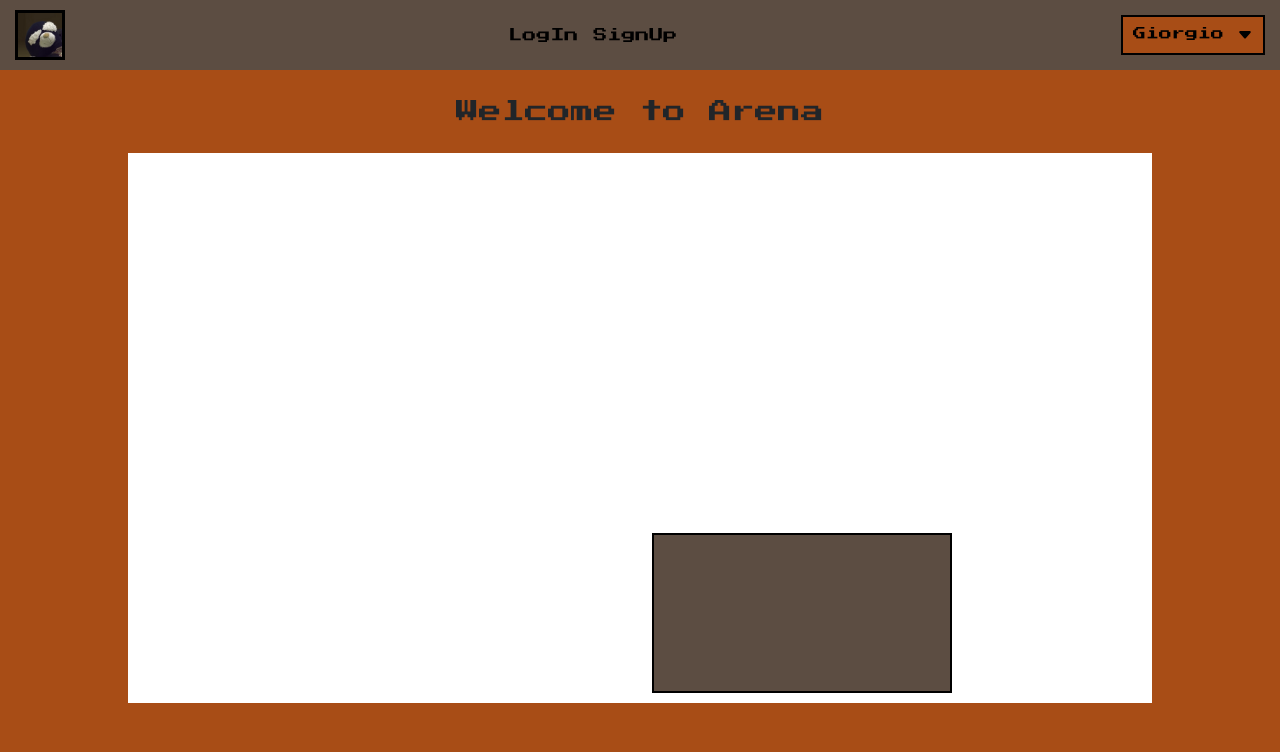
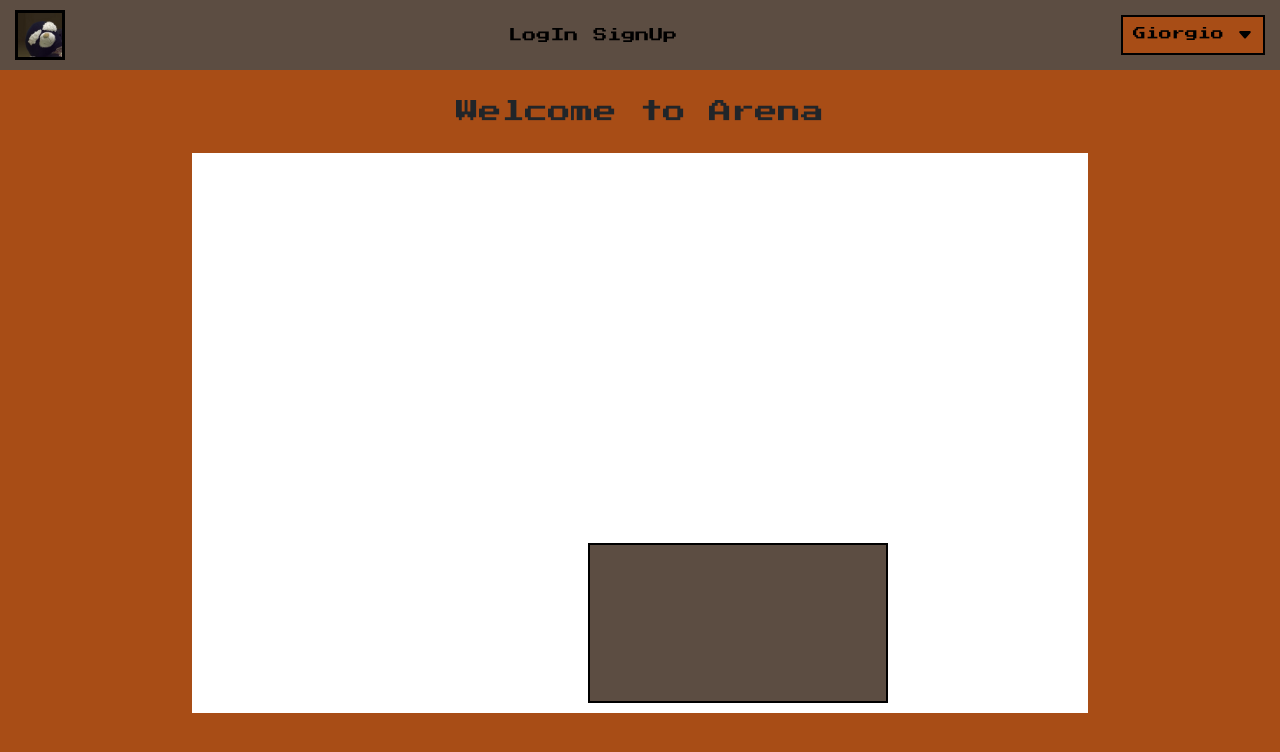
Before and after one commit to strGiorgio/PyMob2.1, a Vue app: page /battle in a window 1280 px wide. Shown: the top 752 px of the page. Built offline with nearby package versions, Linux system fonts and the light colour scheme; data requests are answered from the project's data file.

Commit message:
Fix height of battle-screen

```diff
--- a/src/components/battle/battle-screen.vue
+++ b/src/components/battle/battle-screen.vue
@@ -1,7 +1,7 @@
 <template>
     <div class="battle-arena">
         <h1>Welcome to Arena</h1>
-        <div class="area">
+        <div class="wrapper-arena">
             <controller />
         </div>
     </div>
@@ -9,6 +9,7 @@
 
 <script>
 import controller from './controller.vue'
+
 export default {
     name: 'battleScreen',
     components: {
@@ -21,7 +22,7 @@ export default {
     .battle-arena {
         width: 100vw;
         max-width: 1920px;
-        min-height: calc(100vh - 70px);
+        height: calc(100vh - 70px);
         background-color: var(--color-primary);
         padding: 0;
         display: flex;
@@ -37,9 +38,10 @@ export default {
         margin-bottom: 30px;
     }
 
-    .area {
-        width: 80%;
-        height: 550px;
+    .battle-arena .wrapper-arena {
+        width: 70%;
+        height: 80%;
+        max-height: 1080px;
         background-color: #fff;
         position: relative;
         overflow: hidden;
```
